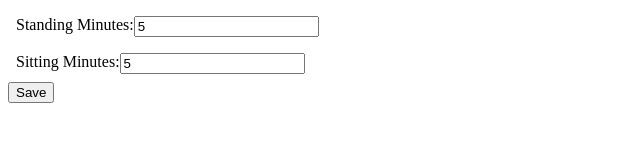
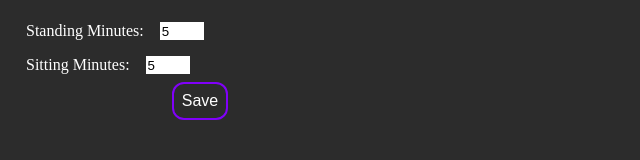
Before and after one commit to gdhorner/StandUp, a browser extension: page options/options.html in a window 1280 px wide. Both pictures are taken after typing "5", "5" into the empty fields and a click on the button "Save". Shown: the whole page, without its empty margins (0-640 px from the left). Drawn offline with Linux system fonts and the light colour scheme.

Commit message:
Completed

```diff
--- a/background.js
+++ b/background.js
@@ -72,7 +72,7 @@ function setTimer(isStanding) {
     chrome.alarms.clearAll();
 
     chrome.alarms.create("stand-up", {
-      periodInMinutes: 0.1,
+      periodInMinutes: 1,
     });
 
     chrome.action.setBadgeText({ text: "STND" });
@@ -82,7 +82,7 @@ function setTimer(isStanding) {
     chrome.action.setBadgeText({ text: "SIT" });
 
     chrome.alarms.create("sit-down", {
-      periodInMinutes: 0.1,
+      periodInMinutes: 1,
     });
   }
 }
--- a/options/options.css
+++ b/options/options.css
@@ -1,3 +1,17 @@
+body {
+    background-color: rgb(44, 44, 44);
+    color: white;
+    padding: 6px 10px 8px 10px;
+    display: flex;
+    flex-direction: column;
+  }
+
+  html{
+    height: 150px;
+    width: 400px;
+}
+
+
 .form{
     display: flex;
     flex-direction: column;
@@ -7,3 +21,35 @@
     display: flex;
     padding: 8px 8px 8px 8px;
 }
+
+button{
+    align-self: center;
+    padding: 8px 8px;
+    color: white;
+    background-color: rgb(44, 44, 44);
+    border: 2px solid rgb(129, 0, 250);
+    border-radius: 12px;
+    font-size: 16px;
+    transition-duration: 0.4s
+}
+
+button:hover{
+    background-color: white;
+    color: purple;
+}
+
+.save{
+    display: flex;
+    flex-direction: column;
+    justify-content: center;
+}
+
+
+input{
+    width: 40px;
+    margin-left: 16px;
+}
+
+span{
+    margin-left: 16px;
+}
--- a/options/options.html
+++ b/options/options.html
@@ -13,7 +13,11 @@
           name="pref-standing-minutes"
           id="pref-standing-minutes"
           type="number"
+          required
+          min="1"
+          max="90"
         />
+        <span id="standing-validation"></span>
       </div>
 
       <div class="sitting">
@@ -22,12 +26,18 @@
           name="pref-sitting-minutes"
           id="pref-sitting-minutes"
           type="number"
+          required
+          min="1"
+          max="90"
         />
+        <span id="sitting-validation"></span>
       </div>
     </form>
 
-    <div id="status"></div>
-    <button id="save">Save</button>
+    <div class="save">
+      <button id="save">Save</button>
+      <div id="status"></div>
+    </div>
 
     <script src="options.js"></script>
   </body>
--- a/options/options.js
+++ b/options/options.js
@@ -7,6 +7,28 @@ const saveOptions = () => {
     "pref-sitting-minutes"
   ).value;
 
+  let valid = preferencesValidation(prefStandingMinutes, prefSittingMinutes);
+  if (!valid[0] && !valid[1]) {
+    document.getElementById("pref-standing-minutes").style.border = "solid";
+    document.getElementById("pref-sitting-minutes").style.border = "solid";
+    document.getElementById("pref-standing-minutes").style.borderColor = "red";
+    document.getElementById("pref-sitting-minutes").style.borderColor = "red";
+    return;
+  } else if (!valid[0]) {
+    document.getElementById("pref-standing-minutes").style.border = "solid";
+    document.getElementById("pref-standing-minutes").style.borderColor = "red";
+    document.getElementById("pref-sitting-minutes").style.border = "none";
+    return;
+  } else if (!valid[1]) {
+    document.getElementById("pref-sitting-minutes").style.border = "solid";
+    document.getElementById("pref-sitting-minutes").style.borderColor = "red";
+    document.getElementById("pref-standing-minutes").style.border = "none";
+    return;
+  }
+
+  document.getElementById("pref-standing-minutes").style.border = "none";
+  document.getElementById("pref-sitting-minutes").style.border = "none";
+
   chrome.storage.sync.set(
     {
       prefStandingMinutes: prefStandingMinutes,
@@ -15,12 +37,12 @@ const saveOptions = () => {
     },
     () => {
       // Update status to let user know options were saved.
-      console.log("Preferences saved.")
+      console.log("Preferences saved.");
       const status = document.getElementById("status");
       status.textContent = "Options saved.";
       setTimeout(() => {
         status.textContent = "";
-      }, 750);
+      }, 1000);
     }
   );
 
@@ -46,3 +68,37 @@ const restoreOptions = () => {
 
 document.addEventListener("DOMContentLoaded", restoreOptions);
 document.getElementById("save").addEventListener("click", saveOptions);
+
+function preferencesValidation(prefStandingMinutes, prefSittingMinutes) {
+  let standingTextContent, sittingTextContent;
+  standingTextContent = sittingTextContent = "";
+  if (prefStandingMinutes < 1) {
+    standingTextContent = "Must be greater than 0";
+  } else if (prefStandingMinutes > 90) {
+    standingTextContent =
+      "Ambitious, but lets keep it under 90 minutes at a time. (:";
+  }
+
+  if (prefSittingMinutes < 1) {
+    sittingTextContent = "Must be greater than 0";
+  } else if (prefSittingMinutes > 90) {
+    sittingTextContent =
+      "Ambitious, but lets keep it under 90 minutes at a time. (:";
+  }
+
+  document.getElementById("standing-validation").textContent =
+    standingTextContent;
+  document.getElementById("sitting-validation").textContent =
+    sittingTextContent;
+
+  let [standingValidation, sittingValidation] = [true, true];
+  if (standingTextContent !== "") {
+    standingValidation = false;
+  }
+
+  if (sittingTextContent !== "") {
+    sittingValidation = false;
+  }
+
+  return [standingValidation, sittingValidation];
+}
--- a/popup/popup.css
+++ b/popup/popup.css
@@ -2,12 +2,6 @@ body {
     background-color: rgb(44, 44, 44);
     color: white;
     padding: 6px 10px 8px 10px;
-  }
-  @media screen and (prefers-color-scheme: light) {
-    body {
-      background-color: white;
-      color: black;
-    }
   }
 
 html{
```
Also changed, not shown: popup/popup.js (+9 -3 lines).
